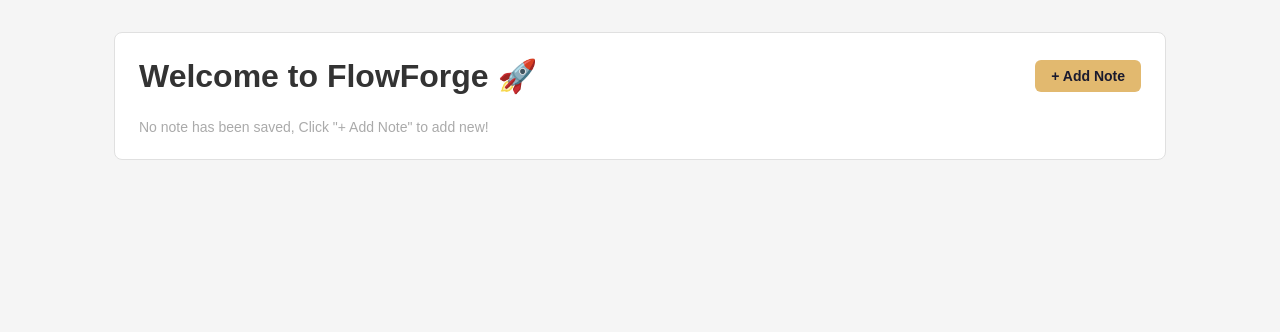
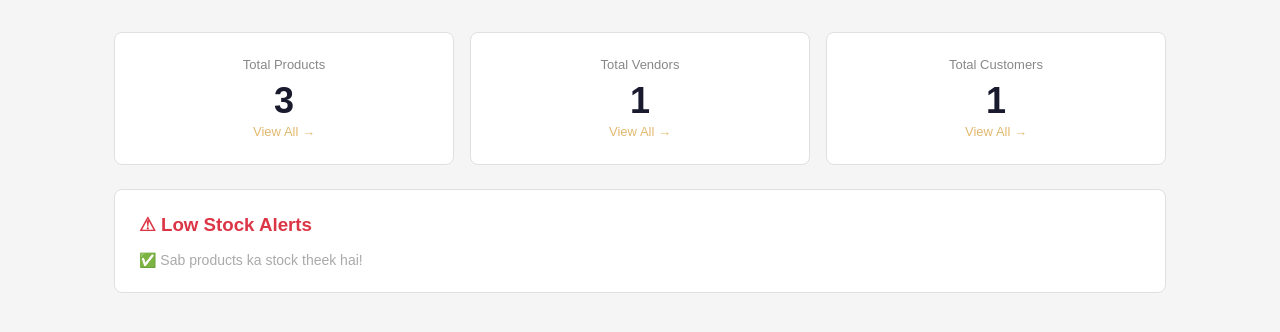
Before and after one commit to basabhibas/FlowForge, a Flask app: page / in a window 1280 px wide. Shown: the part 73-405 px from the top of the page. Run offline with Flask 3, Linux system fonts and the light colour scheme; data comes from the database, SQL or seed files in the repository; both versions use the stored data as it was after the commit; data that the repository does not hold is empty.

Commit message:
Dashboard Created

```diff
--- a/App.py
+++ b/App.py
@@ -12,9 +12,25 @@ with app.app_context():
 @app.route('/')
 def index():
     db = get_db()
-    notes = db.execute('SELECT * FROM notes').fetchall()
+
+    # Stats
+    total_products = db.execute('SELECT COUNT(*) FROM products').fetchone()[0]
+    total_vendors = db.execute('SELECT COUNT(*) FROM vendors').fetchone()[0]
+    total_customers = db.execute('SELECT COUNT(*) FROM customers').fetchone()[0]
+
+    # Low stock products (stock 5 se kam)
+    low_stock = db.execute(
+        'SELECT * FROM products WHERE stock_qty < 5'
+    ).fetchall()
+
     db.close()
-    return render_template('index.html', builder="Abhi", notes=notes)
+
+    return render_template('index.html',
+        total_products=total_products,
+        total_vendors=total_vendors,
+        total_customers=total_customers,
+        low_stock=low_stock
+    )
 
 # ─── NOTES ──────────────────────────────────────────
 @app.route('/notes/add', methods=['GET', 'POST'])
--- a/templates/index.html
+++ b/templates/index.html
@@ -1,34 +1,68 @@
-<!-- templates/index.html -->
 {% extends "base.html" %}
 
 {% block title %}Dashboard{% endblock %}
 
 {% block content %}
-<div class="card">
-    <div style="display: flex; justify-content: space-between; align-items: center;">
-        <h1>Welcome to FlowForge 🚀</h1>
-        <a href="/notes/add" style="background: #e2b96f; color: #1a1a2e; padding: 8px 16px;
-           border-radius: 6px; text-decoration: none; font-size: 14px; font-weight: 600;">
-            + Add Note
-        </a>
+
+<!-- Stat Cards -->
+<div style="display: grid; grid-template-columns: repeat(3, 1fr); gap: 16px; margin-bottom: 24px;">
+
+    <div class="card" style="text-align: center;">
+        <p style="font-size: 13px; color: #888; margin-bottom: 8px;">Total Products</p>
+        <h2 style="font-size: 36px; color: #1a1a2e;">{{ total_products }}</h2>
+        <a href="/products" style="font-size: 13px; color: #e2b96f; text-decoration: none;">View All →</a>
     </div>
 
-    <div style="margin-top: 24px;">
-        {% if notes %}
-            {% for note in notes %}
-            <div style="border: 1px solid #eee; border-radius: 6px;
-                        padding: 14px; margin-bottom: 10px; background: #fafafa;">
-                <h3 style="font-size: 15px;">{{ note.title }}</h3>
-                <p style="color: #666; font-size: 13px; margin-top: 6px;">
-                    {{ note.content }}
-                </p>
-            </div>
+    <div class="card" style="text-align: center;">
+        <p style="font-size: 13px; color: #888; margin-bottom: 8px;">Total Vendors</p>
+        <h2 style="font-size: 36px; color: #1a1a2e;">{{ total_vendors }}</h2>
+        <a href="/vendors" style="font-size: 13px; color: #e2b96f; text-decoration: none;">View All →</a>
+    </div>
+
+    <div class="card" style="text-align: center;">
+        <p style="font-size: 13px; color: #888; margin-bottom: 8px;">Total Customers</p>
+        <h2 style="font-size: 36px; color: #1a1a2e;">{{ total_customers }}</h2>
+        <a href="/customers" style="font-size: 13px; color: #e2b96f; text-decoration: none;">View All →</a>
+    </div>
+
+</div>
+
+<!-- Low Stock Alert -->
+<div class="card">
+    <h3 style="margin-bottom: 16px; color: #dc3545;">⚠ Low Stock Alerts</h3>
+
+    {% if low_stock %}
+    <table style="width: 100%; border-collapse: collapse;">
+        <thead>
+            <tr style="background: #f0f0f0;">
+                <th style="padding: 10px; text-align: left; font-size: 13px;">Product</th>
+                <th style="padding: 10px; text-align: left; font-size: 13px;">SKU</th>
+                <th style="padding: 10px; text-align: left; font-size: 13px;">Stock</th>
+                <th style="padding: 10px; text-align: left; font-size: 13px;">Action</th>
+            </tr>
+        </thead>
+        <tbody>
+            {% for product in low_stock %}
+            <tr style="border-bottom: 1px solid #eee;">
+                <td style="padding: 10px; font-size: 14px;">{{ product['name'] }}</td>
+                <td style="padding: 10px; font-size: 14px; color: #888;">{{ product['sku'] }}</td>
+                <td style="padding: 10px;">
+                    <span style="background: #f8d7da; color: #721c24;
+                                 padding: 2px 8px; border-radius: 4px; font-size: 12px;">
+                        {{ product['stock_qty'] }} left
+                    </span>
+                </td>
+                <td style="padding: 10px;">
+                    <a href="/products/edit/{{ product['id'] }}"
+                       style="font-size: 13px; color: #1a1a2e;">Update Stock →</a>
+                </td>
+            </tr>
             {% endfor %}
-        {% else %}
-            <p style="color: #aaa; font-size: 14px;">
-                No note has been saved, Click "+ Add Note" to add new!
-            </p>
-        {% endif %}
-    </div>
+        </tbody>
+    </table>
+    {% else %}
+    <p style="color: #aaa; font-size: 14px;">✅ Sab products ka stock theek hai!</p>
+    {% endif %}
 </div>
+
 {% endblock %}
```
Also changed, not shown: flowforge.db.
